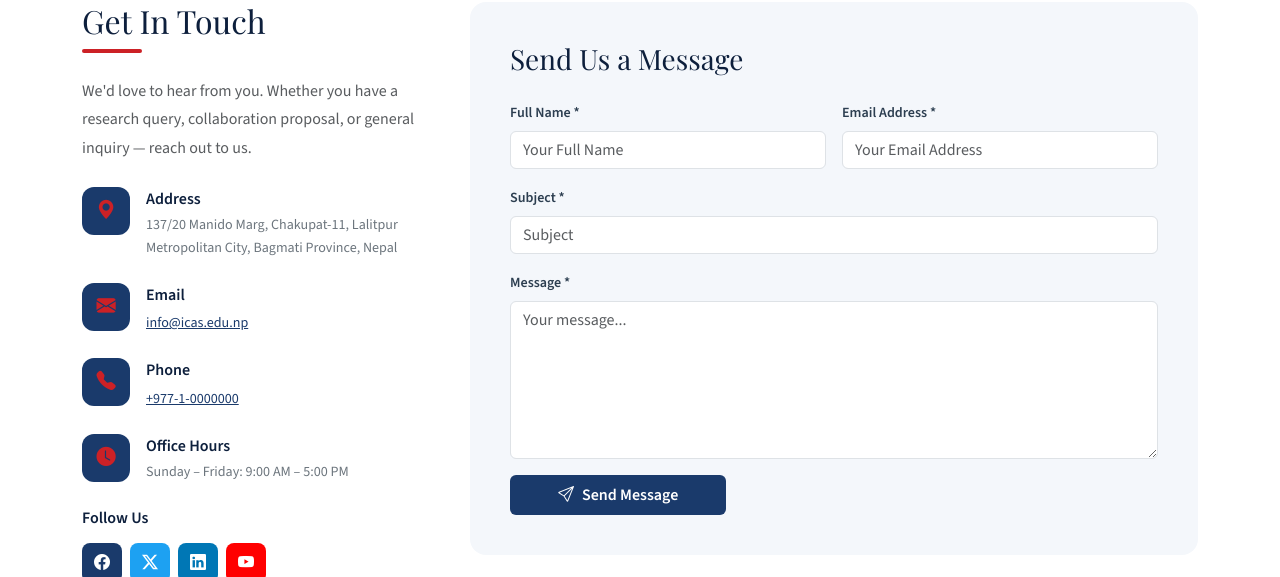
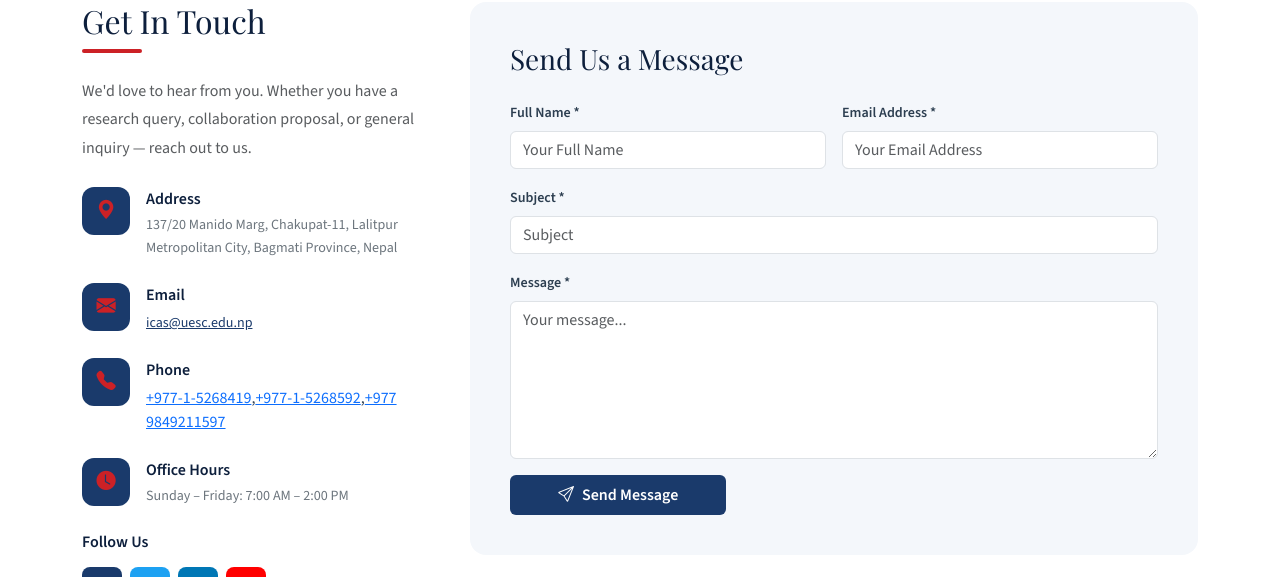
Before and after one commit to pollengun/ICAS-Website, a Django app: page /contact/ in a window 1280 px wide. Shown: the part 348-925 px from the top of the page. Run offline with Django 5.2, Linux system fonts and the light colour scheme.

Commit message:
Corrected email, name and time

```diff
--- a/icas/templates/icas/contact.html
+++ b/icas/templates/icas/contact.html
@@ -40,7 +40,7 @@
             </div>
             <div>
               <div style="font-weight:600;color:#0d1f3c;margin-bottom:.2rem;">Email</div>
-              <a href="mailto:info@icas.edu.np" style="font-size:.88rem;color:#1a3a6b;">info@icas.edu.np</a>
+              <a href="mailto:icas@uesc.edu.np" style="font-size:.88rem;color:#1a3a6b;">icas@uesc.edu.np</a>
             </div>
           </div>
           <div class="d-flex gap-3">
@@ -49,7 +49,7 @@
             </div>
             <div>
               <div style="font-weight:600;color:#0d1f3c;margin-bottom:.2rem;">Phone</div>
-              <a href="tel:+977-1-0000000" style="font-size:.88rem;color:#1a3a6b;">+977-1-0000000</a>
+              <a href="tel:+977-1-5268419">+977-1-5268419</a>,<a href="tel:+977-1-5268592">+977-1-5268592</a>,<a href="tel:+977 9849211597">+977 9849211597</a>
             </div>
           </div>
           <div class="d-flex gap-3">
@@ -58,7 +58,7 @@
             </div>
             <div>
               <div style="font-weight:600;color:#0d1f3c;margin-bottom:.2rem;">Office Hours</div>
-              <div style="font-size:.88rem;color:#6c757d;">Sunday – Friday: 9:00 AM – 5:00 PM</div>
+              <div style="font-size:.88rem;color:#6c757d;">Sunday – Friday: 7:00 AM – 2:00 PM</div>
             </div>
           </div>
         </div>
```
